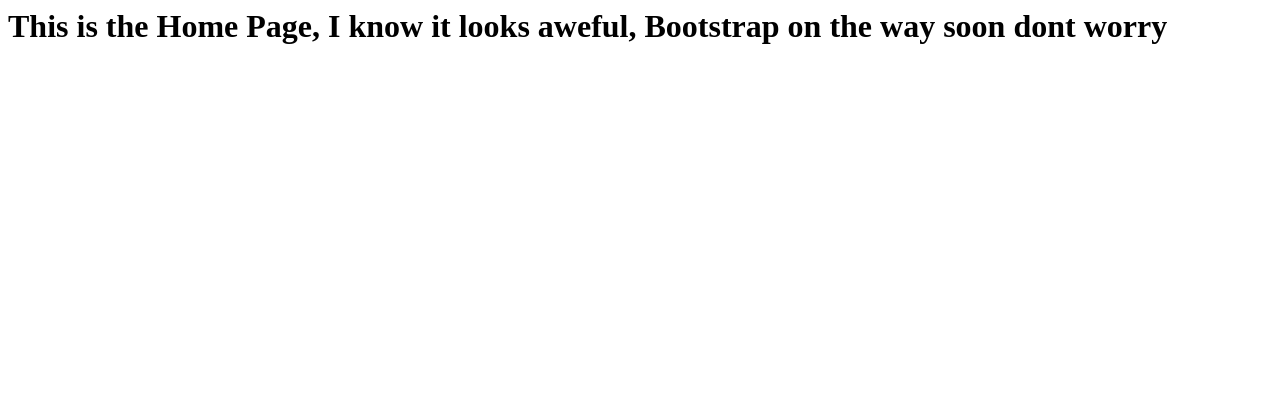
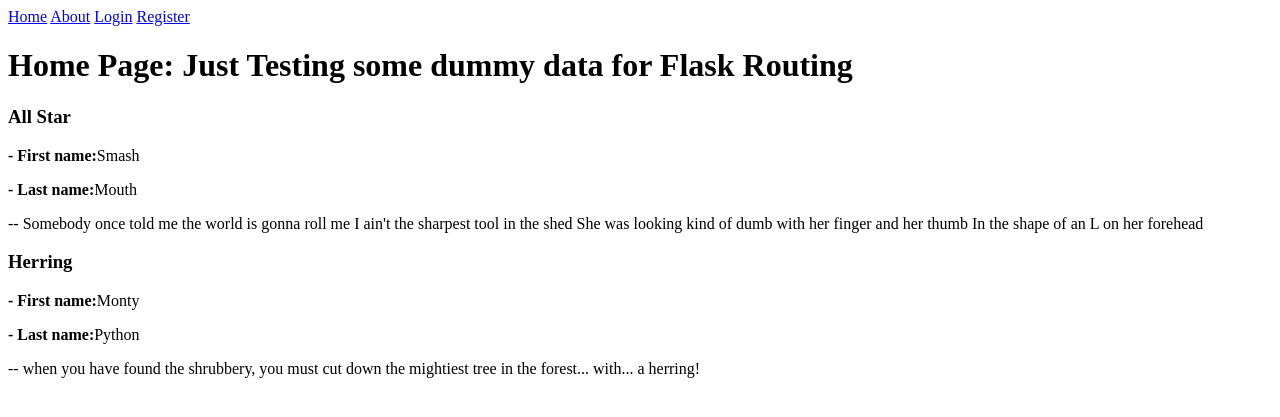
Before and after one commit to ValrynMilly/Flask_Blog, a Flask app: page / in a window 1280 px wide. Shown: the top 417 px of the page. Run offline with Flask 2, Linux system fonts and the light colour scheme.

Commit message:
Stage 2 Routing
Ive added some dummy date into the home page, its a meme-fest but working nonetheless

```diff
--- a/app.py
+++ b/app.py
@@ -1,4 +1,4 @@
 from application import app
 
 if __name__ == '__main__':
-     app.run(debug=True, host='0.0.0.0')
+ app.run(debug=True, host='0.0.0.0')
--- a/application/routes.py
+++ b/application/routes.py
@@ -1,13 +1,27 @@
+from application import app
+from flask import render_template
 
 
-
-from application import app
-from flask import render_template
+dummyData = [
+{
+"name": {"first":"Smash", "last":"Mouth"},
+"title":"All Star",
+"content":"Somebody once told me the world is gonna roll me"
+"\n I ain't the sharpest tool in the shed"
+"\n She was looking kind of dumb with her finger and her thumb"
+"\n In the shape of an ""L"" on her forehead"
+},
+{
+"name": {"first":"Monty", "last":"Python"},
+"title":"Herring",
+"content":"when you have found the shrubbery, you must cut down the mightiest tree in the forest... with... a herring!"
+}
+]
 
 @app.route('/')
 @app.route('/home')
 def home():
-    return render_template('home.html', title='Home')
+    return render_template('home.html', title='Home', posts=dummyData)
 
 @app.route('/about')
 def about():
--- a/application/templates/about.html
+++ b/application/templates/about.html
@@ -1,5 +1,5 @@
 {% extends "layout.html" %}
 
 {% block body_content %}
-<h1>This is a simple Flask Blog App! Gonna be Awesome!</h1>
+<p>About this app</p>
 {% endblock %}
--- a/application/templates/home.html
+++ b/application/templates/home.html
@@ -1,5 +1,14 @@
 {% extends "layout.html" %}
 
 {% block body_content %}
-<h1>This is the Home Page, I know it looks aweful, Bootstrap on the way soon dont worry</h1>
+<h1>Home Page: Just Testing some dummy data for Flask Routing</h1>
+{% for post in posts %}
+	<div>
+		<h3>{{ post.title }}</h3>
+		<p><b> - First name:</b>{{ post.name.first }}</p>
+		<p><b> - Last name:</b>{{ post.name.last }}</p>
+		<p> -- {{ post.content }}</p>
+	</div>
+{% endfor %}
+
 {% endblock %}
--- a/application/templates/layout.html
+++ b/application/templates/layout.html
@@ -1,7 +1,11 @@
 <html>
 	<body>
-	{% block body_content %}
-	<h1>THIS IS THE LAYOUT PAGE!</h1>
-	{% endblock %}
+	<div class=navbar>
+		<a href="{{ url_for('home') }}">Home</a>
+                <a href="{{ url_for('about') }}">About</a>
+                <a href="{{ url_for('login') }}">Login</a>
+                <a href="{{ url_for('register') }}">Register</a>
+	</div>
+	{% block body_content %}{% endblock %}
 	</body>
 </html>
--- a/application/templates/login.html
+++ b/application/templates/login.html
@@ -1,6 +1,5 @@
 {% extends "layout.html" %}
 
 {% block body_content %}
-<h1>Can I log in though?</h1>
-<h2>You will be able to soon dont worry!</h2>
+<p>login in to this app</p>
 {% endblock %}
--- a/application/templates/register.html
+++ b/application/templates/register.html
@@ -1,6 +1,5 @@
 {% extends "layout.html" %}
 
 {% block body_content %}
-<h1>Can I register to this random yet wonderful service?</h1>
-<h2>Yes of course! just not yet :(</h2>
+<p>Register an account with this app</p>
 {% endblock %}
```
